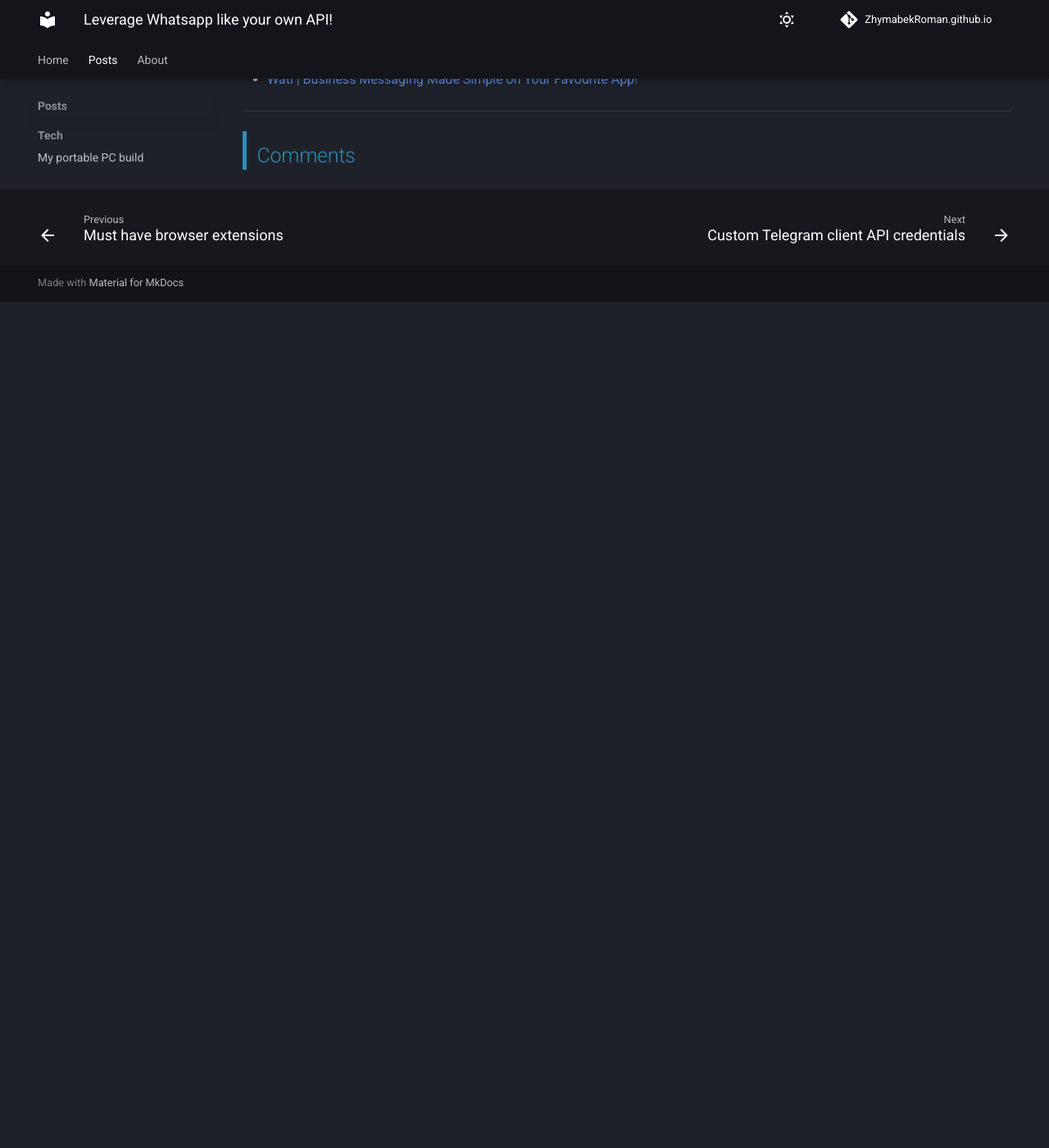
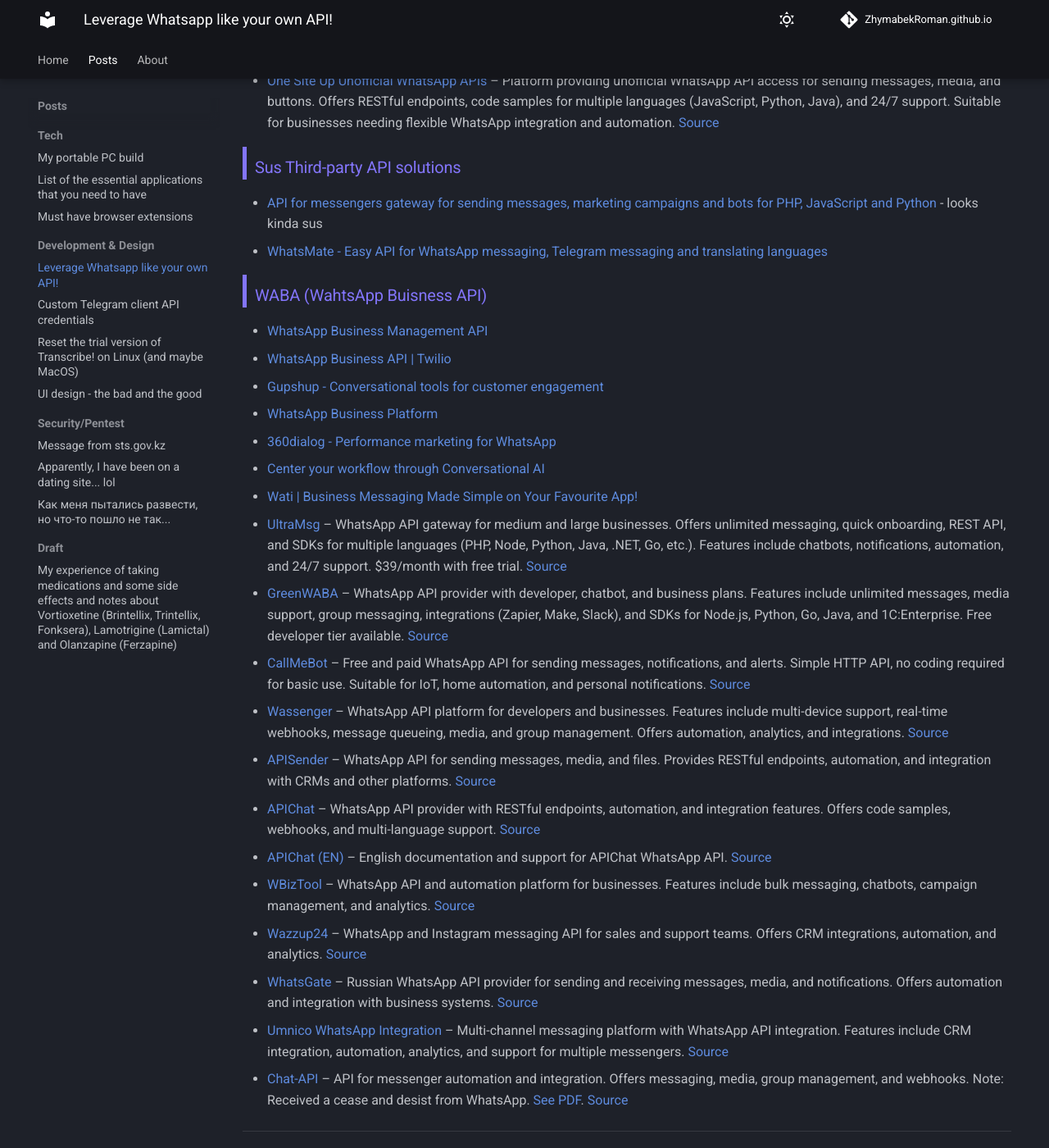
Before and after one commit to ZhymabekRoman/zhymabekroman.github.io, an MkDocs documentation site: the page built from docs/posts/whatsapp-api.md, in a window 1280 px wide and 1400 px high, scrolled down 2269 px. Shown: the whole window at 82% size. Built offline with MkDocs 1.6.1 and Material for MkDocs 9.7.7, drawn with Linux system fonts in a browser that asks for light colours; comment, search, counter and statistics services are not loaded; before the commit the page ends 2637 px from its top, so only the background shows below that; some of the changed text lies outside the part shown.

Commit message:
add: update

```diff
--- a/docs/posts/whatsapp-api.md
+++ b/docs/posts/whatsapp-api.md
@@ -37,6 +37,8 @@
   - [GitHub - orkestral/venom: Venom is a high-performance system developed with JavaScript to create a bot for WhatsApp, support for creating any interaction, such as customer service, media sending, sentence recognition...](https://github.com/orkestral/venom)
   - [GitHub - wppconnect-team/wppconnect: WPPConnect is an open source project developed by the JavaScript community with the aim of exporting functions from WhatsApp Web to the node, which can be used...](https://github.com/wppconnect-team/wppconnect/)
   - [GitHub - open-wa/wa-automate-nodejs: 💬 🤖 The most reliable tool for chatbots with advanced features. Be sure to 🌟 this repository for updates!](https://github.com/open-wa/wa-automate-nodejs)
+- [EvolutionAPI/evolution-api](https://github.com/EvolutionAPI/evolution-api) – Open-source WhatsApp integration API supporting both Baileys-based (free, WhatsApp Web) and official WhatsApp Cloud API connections. Offers RESTful API, multi-service chat, bot integration, and supports integrations with Typebot, Chatwoot, Dify, OpenAI, and more. Also provides a lightweight 'Lite' version for microservices.
+- [code-chat-br/whatsapp-api](https://github.com/code-chat-br/whatsapp-api) – Open-source WhatsApp API project, originally based on Baileys, providing a REST API for WhatsApp Web automation and bot development. Designed for developers seeking to integrate WhatsApp messaging into their applications with flexibility and community support.
 
 ## Outdated
 
@@ -51,6 +53,10 @@
 - [WASenderApi](https://wasenderapi.com/) – Developer-focused WhatsApp API platform with unlimited messaging, no per-message fees, and support for multiple sessions via a simple REST API. Features include sending text, images, videos, documents, contacts, locations, webhook support, and SDKs for Node.js, Python, and Laravel. Transparent pricing from $6/month and a 3-day free trial.
 - [Unipile](https://www.unipile.com/) – Unified API platform integrating messaging, email, and calendar channels (LinkedIn, WhatsApp, Gmail, Telegram, Instagram, etc.) with 500+ endpoints. Especially strong in LinkedIn automation (profile, posts, InMail, invitations). Designed for businesses to streamline and automate multi-channel communications.
 - [Green-API](https://green-api.com) – WhatsApp API service with no physical phone required, offering free and paid tiers. Supports messaging, media up to 100MB, GPT chatbot integration, group management, and status broadcasting. Based in Kazakhstan, with Russian support, mobile app management, and libraries for 1C:Enterprise, Node.js, Python, and Java. Free developer plan available.
+- [1msg.io](https://www.1msg.io/) – WhatsApp Business API provider offering fast onboarding, scalable messaging, and automation tools for businesses and developers. Features include multi-channel support, campaign management, and integration with popular CRMs. Designed for quick setup and reliable delivery of WhatsApp messages.
+- [360dialog](https://360dialog.com/) – Official Meta Solution Partner trusted by 50,000+ businesses, providing a robust WhatsApp API platform. Enables rapid onboarding (live in 30 minutes), scalable messaging infrastructure, campaign management, analytics (360Pilot), and seamless integration for platforms and brands. Handles 4+ billion messages with proven reliability. [Source](https://360dialog.com/)
+- [Quickmessage Unofficial WhatsApp API](https://quickmessage.in/unofficial-whatsapp-api/) – Indian provider offering an unofficial WhatsApp API for businesses. Features include sending/receiving messages, group messaging, media sharing, client management, chat history, notifications, automation (chatbots), analytics, and secure access. Designed for customer support, marketing, appointment reminders, and more. [Source](https://quickmessage.in/unofficial-whatsapp-api/)
+- [One Site Up Unofficial WhatsApp APIs](https://www.onesiteup.com/unofficial-whatsapp-apis/) – Platform providing unofficial WhatsApp API access for sending messages, media, and buttons. Offers RESTful endpoints, code samples for multiple languages (JavaScript, Python, Java), and 24/7 support. Suitable for businesses needing flexible WhatsApp integration and automation. [Source](https://www.onesiteup.com/unofficial-whatsapp-apis/)
 
 ### Sus Third-party API solutions
 
@@ -66,3 +72,16 @@
 - [360dialog - Performance marketing for WhatsApp](https://www.360dialog.com/#)
 - [Center your workflow through Conversational AI](https://sleekflow.io/)
 - [Wati | Business Messaging Made Simple on Your Favourite App!](https://www.wati.io/)
+
+- [UltraMsg](https://ultramsg.com/) – WhatsApp API gateway for medium and large businesses. Offers unlimited messaging, quick onboarding, REST API, and SDKs for multiple languages (PHP, Node, Python, Java, .NET, Go, etc.). Features include chatbots, notifications, automation, and 24/7 support. $39/month with free trial. [Source](https://ultramsg.com/)
+- [GreenWABA](https://greenwaba.com/) – WhatsApp API provider with developer, chatbot, and business plans. Features include unlimited messages, media support, group messaging, integrations (Zapier, Make, Slack), and SDKs for Node.js, Python, Go, Java, and 1C:Enterprise. Free developer tier available. [Source](https://greenwaba.com/)
+- [CallMeBot](https://www.callmebot.com/) – Free and paid WhatsApp API for sending messages, notifications, and alerts. Simple HTTP API, no coding required for basic use. Suitable for IoT, home automation, and personal notifications. [Source](https://www.callmebot.com/)
+- [Wassenger](https://www.wassenger.com/) – WhatsApp API platform for developers and businesses. Features include multi-device support, real-time webhooks, message queueing, media, and group management. Offers automation, analytics, and integrations. [Source](https://www.wassenger.com/)
+- [APISender](https://apisender.com/) – WhatsApp API for sending messages, media, and files. Provides RESTful endpoints, automation, and integration with CRMs and other platforms. [Source](https://apisender.com/)
+- [APIChat](https://apichat.io/) – WhatsApp API provider with RESTful endpoints, automation, and integration features. Offers code samples, webhooks, and multi-language support. [Source](https://apichat.io/)
+- [APIChat (EN)](https://apichat.io/en/) – English documentation and support for APIChat WhatsApp API. [Source](https://apichat.io/en/)
+- [WBizTool](https://wbiztool.com/) – WhatsApp API and automation platform for businesses. Features include bulk messaging, chatbots, campaign management, and analytics. [Source](https://wbiztool.com/)
+- [Wazzup24](https://wazzup24.com/) – WhatsApp and Instagram messaging API for sales and support teams. Offers CRM integrations, automation, and analytics. [Source](https://wazzup24.com/)
+- [WhatsGate](https://whatsgate.ru/) – Russian WhatsApp API provider for sending and receiving messages, media, and notifications. Offers automation and integration with business systems. [Source](https://whatsgate.ru/)
+- [Umnico WhatsApp Integration](https://umnico.com/integrations/whatsapp/) – Multi-channel messaging platform with WhatsApp API integration. Features include CRM integration, automation, analytics, and support for multiple messengers. [Source](https://umnico.com/integrations/whatsapp/)
+- [Chat-API](https://chat-api.com/en/) – API for messenger automation and integration. Offers messaging, media, group management, and webhooks. Note: Received a cease and desist from WhatsApp. [See PDF](https://www.docdroid.net/gWpFsXz/whatsapps-cease-and-desist-and-demand-against-chat-api-pdf). [Source](https://chat-api.com/en/)
```
